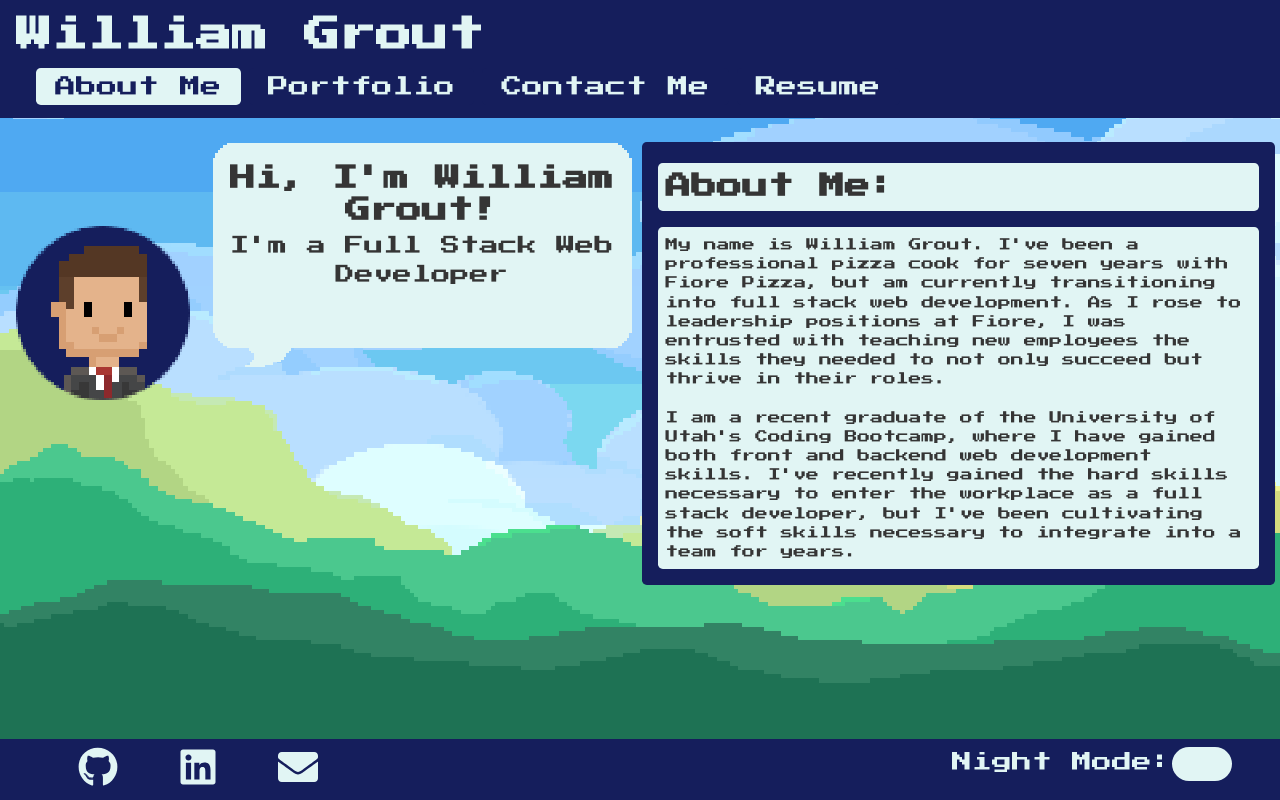
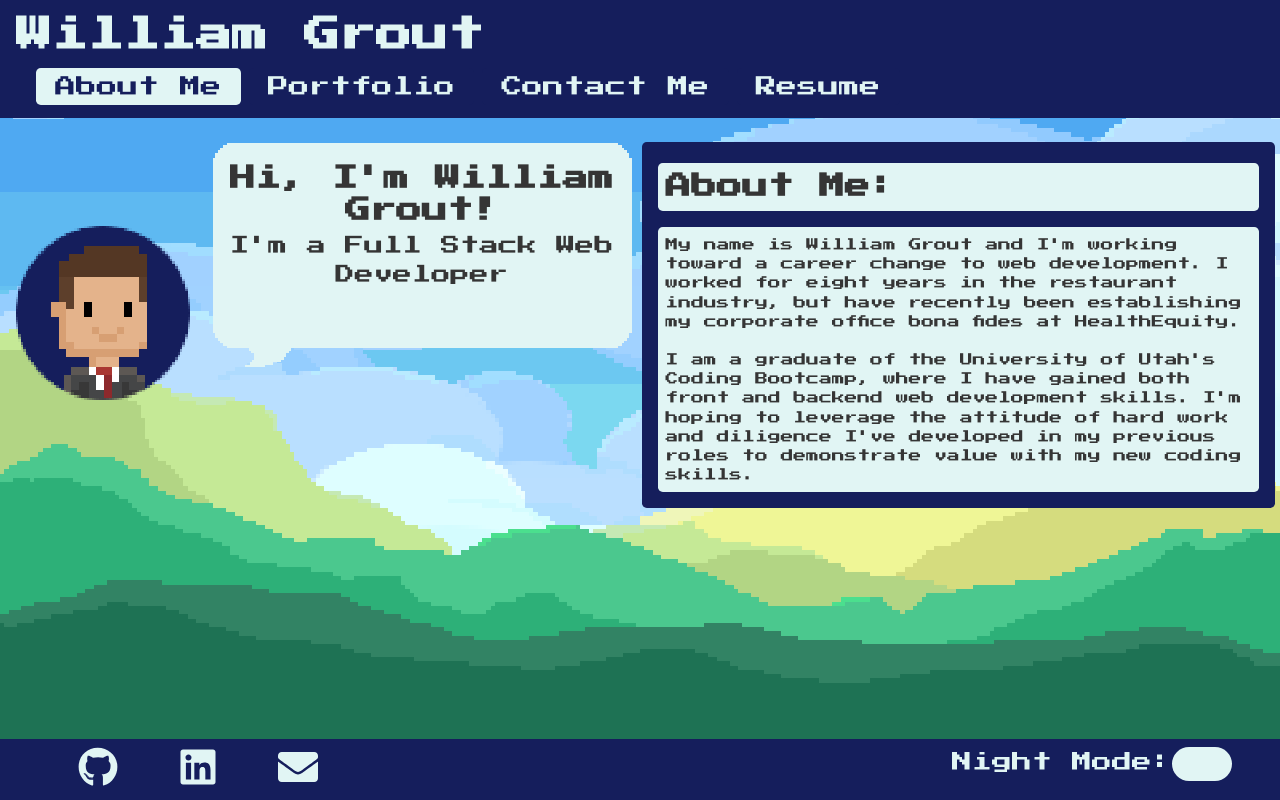
Before and after one commit to wgrout87/personal-portfolio-react, a React (Create React App) app: page / in a window 1280 px wide. Built offline with nearby package versions, Linux system fonts and the light colour scheme; no server answers.

Commit message:
altered about me text

```diff
--- a/src/components/About/index.js
+++ b/src/components/About/index.js
@@ -20,10 +20,10 @@ function About() {
             <div className="col-11 col-md-11 col-lg-6 p-3 bg-primary mx-auto rounded-corners mb-4">
                 <h2 className="speech-bubble-text bg-light rounded-corners p-2 mb-3">About Me:</h2>
                 <p className="speech-bubble-text about-me bg-light rounded-corners p-2 mb-0 mt-2">
-                    My name is William Grout. I've been a professional pizza cook for seven years with Fiore Pizza, but am currently transitioning into full stack web development. As I rose to leadership positions at Fiore, I was entrusted with teaching new employees the skills they needed to not only succeed but thrive in their roles.
+                    My name is William Grout and I'm working toward a career change to web development. I worked for eight years in the restaurant industry, but have recently been establishing my corporate office bona fides at HealthEquity.
                     <br />
                     <br />
-                    I am a recent graduate of the University of Utah's Coding Bootcamp, where I have gained both front and backend web development skills. I've recently gained the hard skills necessary to enter the workplace as a full stack developer, but I've been cultivating the soft skills necessary to integrate into a team for years.
+                    I am a graduate of the University of Utah's Coding Bootcamp, where I have gained both front and backend web development skills. I'm hoping to leverage the attitude of hard work and diligence I've developed in my previous roles to demonstrate value with my new coding skills.
                 </p>
             </div>
         </div>
```
